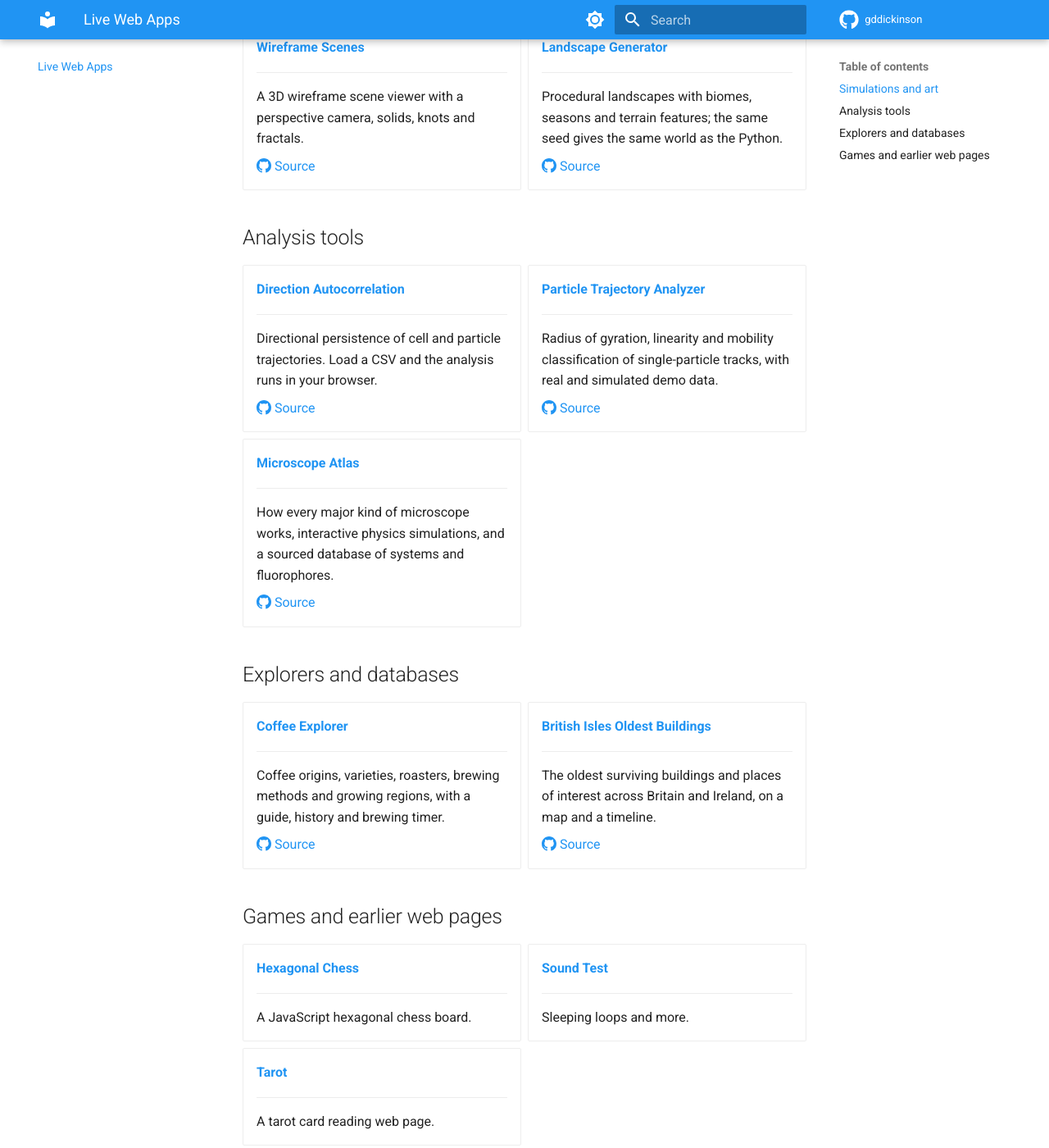
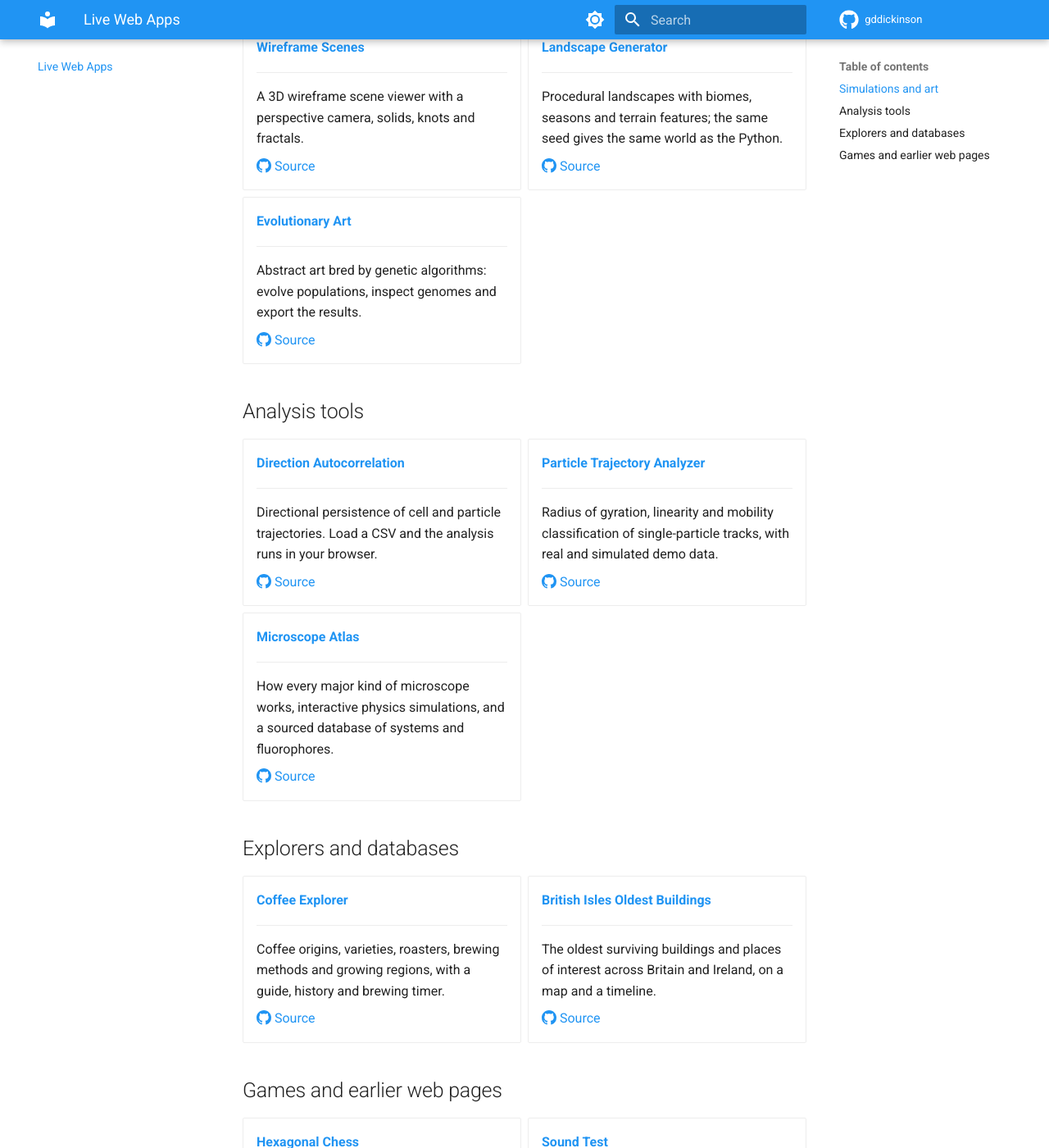
Before and after one commit to gddickinson/gddickinson.github.io, an MkDocs documentation site: the page built from docs/web-apps.md, in a window 1280 px wide and 1400 px high, scrolled down 2377 px. Shown: the whole window at 82% size. Built offline with MkDocs 1.6.1 and Material for MkDocs 9.7.7, drawn with Linux system fonts in a browser that asks for light colours; some of the changed text lies outside the part shown.

Commit message:
Web apps gallery: add go, evolutionart-art-system
Co-Authored-By: Claude Opus 5.5 <noreply@anthropic.com>

```diff
--- a/docs/web-apps.md
+++ b/docs/web-apps.md
@@ -170,6 +170,14 @@ Projects you can use straight from the browser. Each one also runs as a local we
 
     [:octicons-mark-github-16: Source](https://github.com/gddickinson/landscape-generator)
 
+-   **[Evolutionary Art](https://gddickinson.github.io/evolutionart-art-system/)**
+
+    ---
+
+    Abstract art bred by genetic algorithms: evolve populations, inspect genomes and export the results.
+
+    [:octicons-mark-github-16: Source](https://github.com/gddickinson/evolutionart-art-system)
+
 </div>
 
 ## Analysis tools
@@ -248,4 +256,12 @@ Projects you can use straight from the browser. Each one also runs as a local we
 
     A tarot card reading web page.
 
+-   **[Go](https://gddickinson.github.io/go/)**
+
+    ---
+
+    Play Go on 9×9, 13×13 or 19×19 against a computer opponent or a friend, with captures, ko and live scoring.
+
+    [:octicons-mark-github-16: Source](https://github.com/gddickinson/go)
+
 </div>
```
